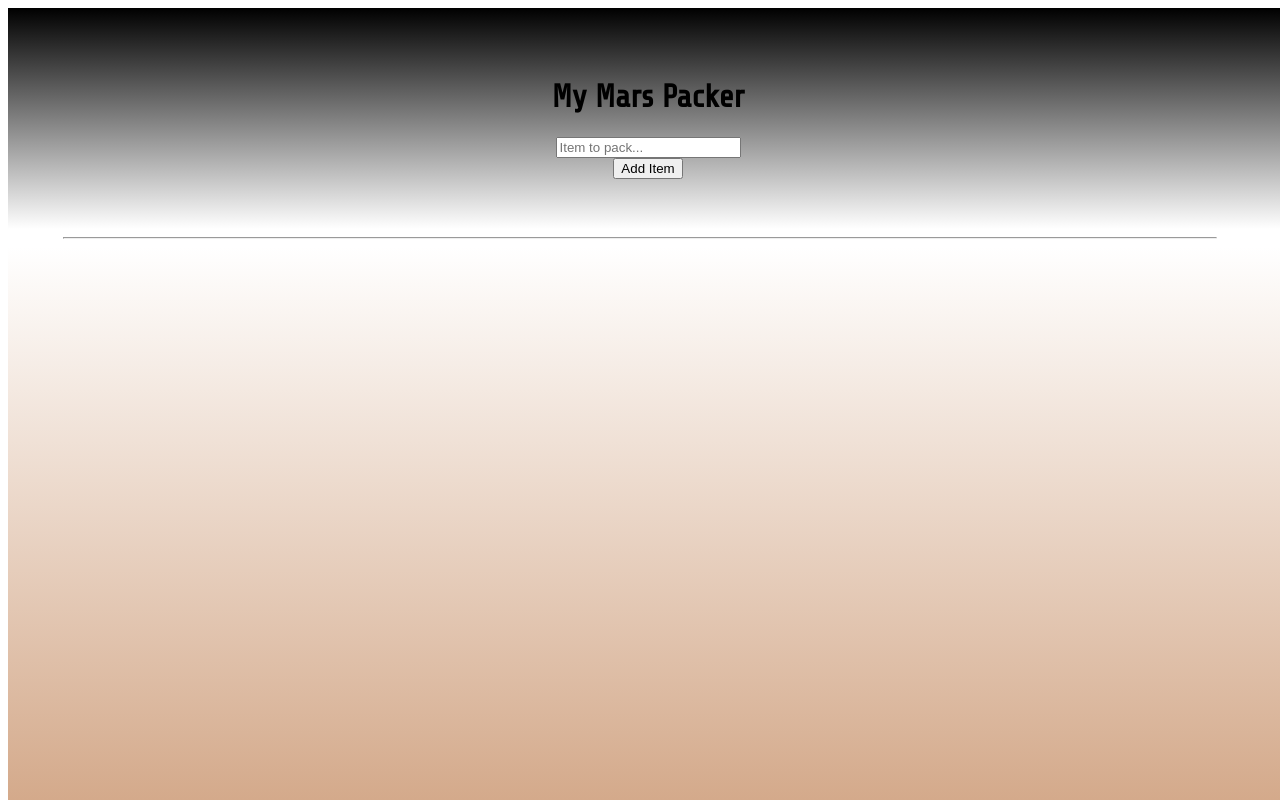
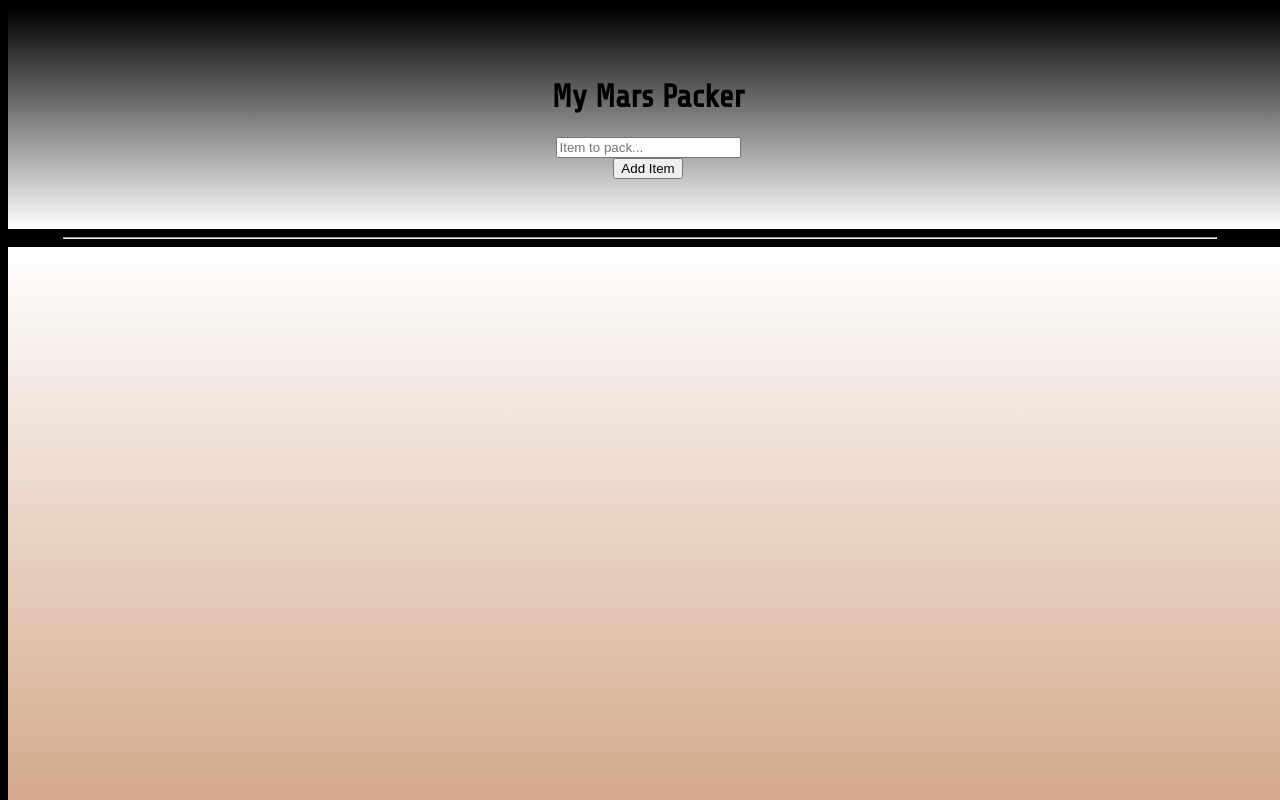
Before and after one commit to j25bender/mars, a website: page public/index.html in a window 1280 px wide. Shown: the top 800 px of the page. Drawn offline with nearby package versions, Linux system fonts and the light colour scheme; no server answers.

```diff
--- a/public/styles.css
+++ b/public/styles.css
@@ -1,4 +1,8 @@
 @import url('https://fonts.googleapis.com/css?family=Share+Tech');
+
+html {
+  background-color: black;
+}
 
 header,
 #item-container {
```
Also changed, not shown: server.js (+0 -17 lines).
